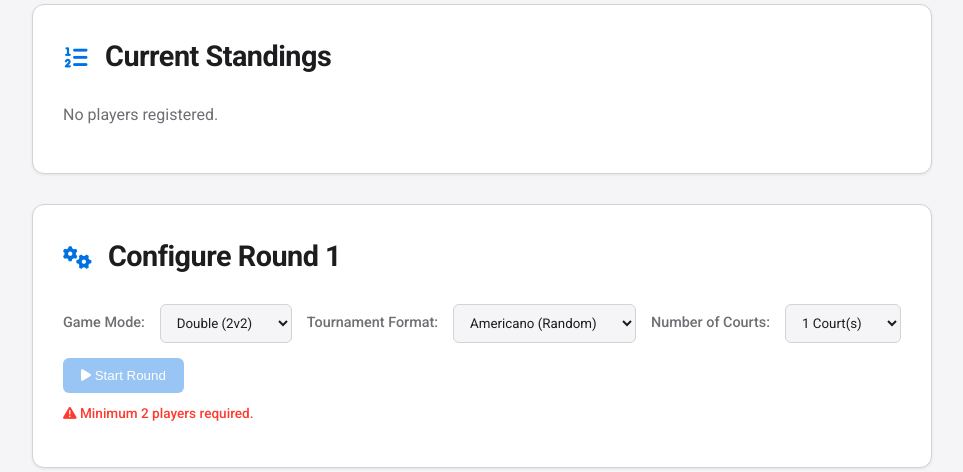
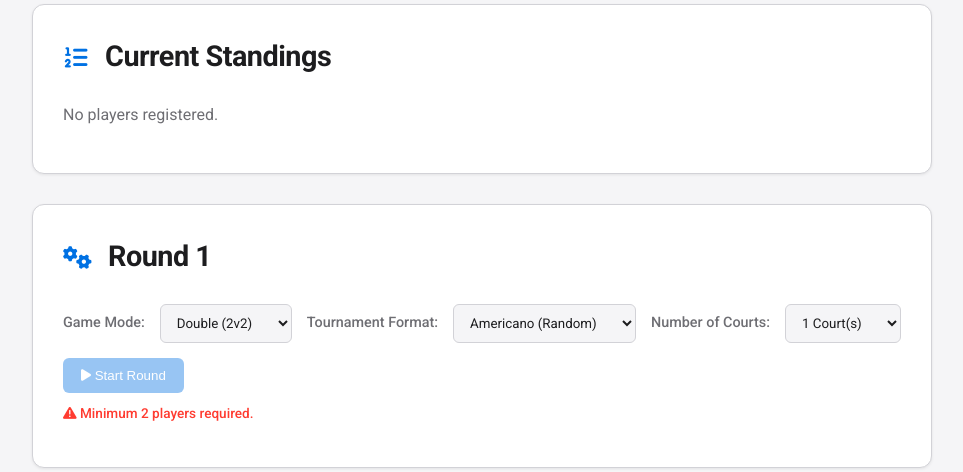
Before and after one commit to ahniif/RGA004, a Flask app: page / in a window 1280 px wide. Shown: the part 427-899 px from the top of the page, without its empty margins (158-1121 px from the left). Run offline with Flask 3, Linux system fonts and the light colour scheme.

Commit message:
Update index.html

```diff
--- a/templates/index.html
+++ b/templates/index.html
@@ -3,7 +3,7 @@
 <head>
     <meta charset="UTF-8">
     <meta name="viewport" content="width=device-width, initial-scale=1.0">
-    <title>Americano/Mexicano Tennis Manager - PRO EDITION</title>
+    <title>EVEN PLAY FOR EVERYBODY</title>
     <link rel="stylesheet" href="https://cdnjs.cloudflare.com/ajax/libs/font-awesome/6.0.0-beta3/css/all.min.css">
     <link href="https://fonts.googleapis.com/css2?family=Roboto:wght@300;400;500;700&display=swap" rel="stylesheet">
     <style>
@@ -308,7 +308,7 @@
         </div>
 
         <div class="card">
-            <h2><i class="fas fa-cogs"></i> Configure Round {{ putaran + 1 }}</h2>
+            <h2><i class="fas fa-cogs"></i> Round {{ putaran + 1 }}</h2>
             <form action="{{ url_for('mulai_putaran') }}" method="post" class="form-inline">
 
                 <label>Game Mode:</label>
```
